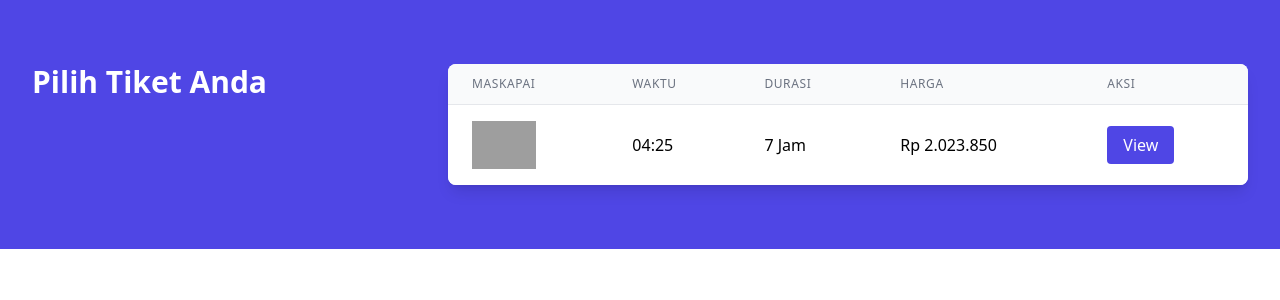
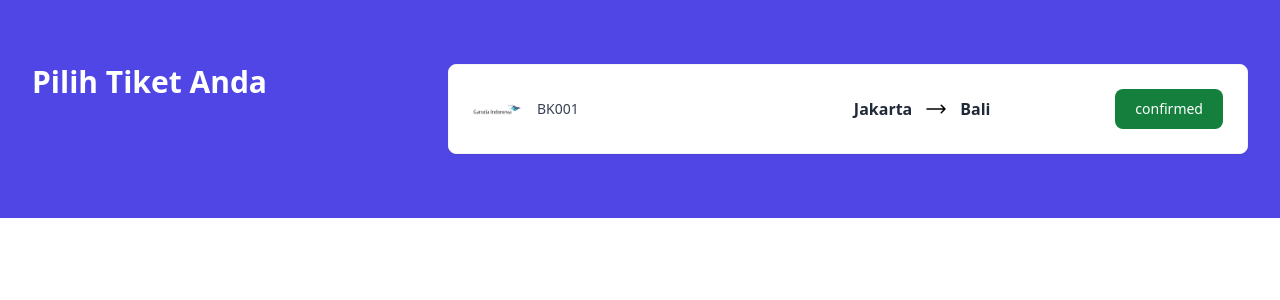
Before and after one commit to Ramdanii19/TiketinAja, a PHP site: page /user/listPesanan.php in a window 1280 px wide. Shown: the part 64-364 px from the top of the page. Run offline with PHP 8.4, Linux system fonts and the light colour scheme; data comes from the database, SQL or seed files in the repository; grey boxes are pictures that could not be loaded.

Commit message:
feat: show booked flights

```diff
--- a/src/assets/css/output.css
+++ b/src/assets/css/output.css
@@ -727,6 +703,11 @@ video {
   height: 1rem;
 }
 
+.size-6 {
+  width: 1.5rem;
+  height: 1.5rem;
+}
+
 .h-0\.5 {
   height: 0.125rem;
 }
@@ -739,38 +720,34 @@ video {
   height: 1.25rem;
 }
 
-.h-full {
-  height: 100%;
-}
-
 .min-h-screen {
   min-height: 100vh;
 }
 
-.w-1\/5 {
-  width: 20%;
-}
-
-.w-10 {
-  width: 2.5rem;
+.w-1\/6 {
+  width: 16.666667%;
 }
 
 .w-12 {
   width: 3rem;
 }
 
-.w-16 {
-  width: 4rem;
-}
-
 .w-32 {
   width: 8rem;
 }
 
+.w-48 {
+  width: 12rem;
+}
+
 .w-5 {
   width: 1.25rem;
 }
 
+.w-64 {
+  width: 16rem;
+}
+
 .w-96 {
   width: 24rem;
 }
@@ -779,28 +756,8 @@ video {
   width: 100%;
 }
 
-.w-1\/2 {
-  width: 50%;
-}
-
-.w-24 {
-  width: 6rem;
-}
-
-.w-36 {
-  width: 9rem;
-}
-
-.w-48 {
-  width: 12rem;
-}
-
-.w-1\/6 {
-  width: 16.666667%;
-}
-
-.min-w-full {
-  min-width: 100%;
+.max-w-4 {
+  max-width: 1rem;
 }
 
 .max-w-screen-xl {
@@ -925,11 +878,6 @@ video {
   border-color: rgb(243 244 246 / var(--tw-divide-opacity, 1));
 }
 
-.divide-gray-200 > :not([hidden]) ~ :not([hidden]) {
-  --tw-divide-opacity: 1;
-  border-color: rgb(229 231 235 / var(--tw-divide-opacity, 1));
-}
-
 .place-self-end {
   place-self: end;
 }
@@ -942,18 +890,10 @@ video {
   overflow-x: auto;
 }
 
-.whitespace-nowrap {
-  white-space: nowrap;
-}
-
 .rounded {
   border-radius: 0.25rem;
 }
 
-.rounded-3xl {
-  border-radius: 1.5rem;
-}
-
 .rounded-full {
   border-radius: 9999px;
 }
@@ -1079,11 +1044,6 @@ video {
   background-color: rgb(229 231 235 / var(--tw-bg-opacity, 1));
 }
 
-.bg-gray-50 {
-  --tw-bg-opacity: 1;
-  background-color: rgb(249 250 251 / var(--tw-bg-opacity, 1));
-}
-
 .bg-gray-800 {
   --tw-bg-opacity: 1;
   background-color: rgb(31 41 55 / var(--tw-bg-opacity, 1));
@@ -1109,29 +1069,24 @@ video {
   background-color: rgb(255 255 255 / var(--tw-bg-opacity, 1));
 }
 
-.bg-red-300 {
-  --tw-bg-opacity: 1;
-  background-color: rgb(252 165 165 / var(--tw-bg-opacity, 1));
-}
-
-.bg-\[\#ccebff\] {
-  --tw-bg-opacity: 1;
-  background-color: rgb(204 235 255 / var(--tw-bg-opacity, 1));
-}
-
-.bg-\[\#d8f3ed\] {
-  --tw-bg-opacity: 1;
-  background-color: rgb(216 243 237 / var(--tw-bg-opacity, 1));
-}
-
-.bg-\[\#e4dfff\] {
-  --tw-bg-opacity: 1;
-  background-color: rgb(228 223 255 / var(--tw-bg-opacity, 1));
-}
-
-.bg-\[\#fee4cd\] {
-  --tw-bg-opacity: 1;
-  background-color: rgb(254 228 205 / var(--tw-bg-opacity, 1));
+.bg-gray-400 {
+  --tw-bg-opacity: 1;
+  background-color: rgb(156 163 175 / var(--tw-bg-opacity, 1));
+}
+
+.bg-green-400 {
+  --tw-bg-opacity: 1;
+  background-color: rgb(74 222 128 / var(--tw-bg-opacity, 1));
+}
+
+.bg-green-700 {
+  --tw-bg-opacity: 1;
+  background-color: rgb(21 128 61 / var(--tw-bg-opacity, 1));
+}
+
+.bg-gray-500 {
+  --tw-bg-opacity: 1;
+  background-color: rgb(107 114 128 / var(--tw-bg-opacity, 1));
 }
 
 .bg-opacity-50 {
@@ -1224,22 +1189,8 @@ video {
   padding-bottom: 1rem;
 }
 
-.px-8 {
-  padding-left: 2rem;
-  padding-right: 2rem;
-}
-
-.py-10 {
-  padding-top: 2.5rem;
-  padding-bottom: 2.5rem;
-}
-
 .pt-5 {
   padding-top: 1.25rem;
-}
-
-.text-left {
-  text-align: left;
 }
 
 .text-center {
@@ -1289,24 +1235,32 @@ video {
   font-weight: 500;
 }
 
+.font-normal {
+  font-weight: 400;
+}
+
 .font-semibold {
   font-weight: 600;
 }
 
-.font-normal {
-  font-weight: 400;
-}
-
-.uppercase {
-  text-transform: uppercase;
-}
-
-.tracking-wider {
-  letter-spacing: 0.05em;
-}
-
-.tracking-widest {
-  letter-spacing: 0.1em;
+.text-\[\#64b0a5\] {
+  --tw-text-opacity: 1;
+  color: rgb(100 176 165 / var(--tw-text-opacity, 1));
+}
+
+.text-\[\#95c2db\] {
+  --tw-text-opacity: 1;
+  color: rgb(149 194 219 / var(--tw-text-opacity, 1));
+}
+
+.text-\[\#aca3d3\] {
+  --tw-text-opacity: 1;
+  color: rgb(172 163 211 / var(--tw-text-opacity, 1));
+}
+
+.text-\[\#e0b88e\] {
+  --tw-text-opacity: 1;
+  color: rgb(224 184 142 / var(--tw-text-opacity, 1));
 }
 
 .text-blue-500 {
--- a/src/views/user/listPesanan.php
+++ b/src/views/user/listPesanan.php
@@ -1,3 +1,15 @@
+<?php
+include "../../config/koneksi.php";
+$user_id = 2;
+
+$queryListPesanan = "SELECT * FROM bookings WHERE user_id = '$user_id'";
+$resultListPesanan = mysqli_query($conn, $queryListPesanan);
+$penerbanganData = [];
+while ($dataPesanan = mysqli_fetch_array($resultListPesanan, MYSQLI_ASSOC)) {
+    $pesananData[] = $dataPesanan;
+}
+?>
+
 <!DOCTYPE html>
 <html lang="en">
 
@@ -39,31 +51,50 @@
                     </h1>
                 </div>
 
-                <div class="overflow-x-auto rounded-lg shadow-lg bg-white lg:col-span-4">
-                    <table class="min-w-full divide-y divide-gray-200">
-                        <thead class="bg-gray-50">
-                            <tr>
-                                <th class="px-6 py-3 text-left text-xs font-medium text-gray-500 uppercase tracking-wider">Maskapai</th>
-                                <th class="px-6 py-3 text-left text-xs font-medium text-gray-500 uppercase tracking-wider">Waktu</th>
-                                <th class="px-6 py-3 text-left text-xs font-medium text-gray-500 uppercase tracking-wider">Durasi</th>
-                                <th class="px-6 py-3 text-left text-xs font-medium text-gray-500 uppercase tracking-wider">Harga</th>
-                                <th class="px-6 py-3 text-left text-xs font-medium text-gray-500 uppercase tracking-wider">Aksi</th>
-                            </tr>
-                        </thead>
-                        <tbody class="bg-white divide-y divide-gray-200">
-                            <tr>
-                                <td class="px-6 py-4 whitespace-nowrap">
-                                    <img class="w-16" src="https://logos-world.net/wp-content/uploads/2023/01/Garuda-Indonesia-Logo.jpg" alt="Garuda">
-                                </td>
-                                <td class="px-6 py-4 whitespace-nowrap">04:25</td>
-                                <td class="px-6 py-4 whitespace-nowrap">7 Jam</td>
-                                <td class="px-6 py-4 whitespace-nowrap">Rp 2.023.850</td>
-                                <td class="px-6 py-4 whitespace-nowrap">
-                                    <a href="detailPesanan.php" class="px-4 py-2 rounded bg-indigo-600 text-white hover:bg-indigo-700">View</a>
-                                </td>
-                            </tr>
-                        </tbody>
-                    </table>
+                <div class="lg:col-span-4">
+                    <?php if (count($pesananData) > 0) {
+                    ?>
+
+                        <div class="flex flex-col gap-4 ">
+                            <?php foreach ($pesananData as $dataPesanan) {
+                                $detail_penerbangan = json_decode($dataPesanan['detail_penerbangan'], true); // Decode JSON into an associative array
+
+                            ?>
+                                <a href="#"
+                                    class=" cursor-pointer shadow-sm flex items-start sm:items-center justify-between flex-col sm:flex-row gap-5 rounded-lg border border-gray-100 bg-white p-6">
+                                    <div class="flex items-center gap-4 w-64">
+                                        <img class="w-12" src="../../assets/img/<?php echo $detail_penerbangan['maskapai'] ?>.png" alt="Garuda">
+                                        <div>
+                                            <p class="text-sm  font-medium text-gray-700"><?php echo $dataPesanan['booking_code']; ?></p>
+                                        </div>
+                                    </div>
+
+                                    <div class="flex gap-3">
+                                        <p class="font-semibold  text-gray-800"><?php echo $detail_penerbangan['asal'] ?></p>
+                                        <svg xmlns="http://www.w3.org/2000/svg" fill="none" viewBox="0 0 24 24" stroke-width="1.5" stroke="currentColor" class="size-6">
+                                            <path stroke-linecap="round" stroke-linejoin="round" d="M17.25 8.25 21 12m0 0-3.75 3.75M21 12H3" />
+                                        </svg>
+
+                                        <p class="font-semibold  text-gray-800"><?php echo $detail_penerbangan['tujuan'] ?></p>
+                                    </div>
+                                    <?php
+                                    if ($dataPesanan['status'] == 'confirmed') { ?>
+                                        <p class="flex place-self-end focus:outline-none text-white bg-green-700 hover:bg-green-800 focus:ring-4 focus:ring-green-300 font-medium rounded-lg text-sm px-5 py-2.5 dark:bg-green-600 dark:hover:bg-green-700 dark:focus:ring-green-800"><?php echo $dataPesanan['status'] ?></p>
+                                    <?php
+                                    } else { ?>
+
+                                        <p class="flex place-self-end  focus:outline-none focus:ring-4 font-medium rounded-lg text-sm px-5 py-2.5 bg-gray-500 text-white border-gray-600 hover:bg-gray-700 hover:border-gray-600 focus:ring-gray-700"><?php echo $dataPesanan['status'] ?></p>
+                                    <?php
+                                    }
+                                    ?>
+                                </a>
+                            <?php } ?>
+                        </div>
+                    <?php } else { ?>
+                        <div class="bg-white p-4 text-gray-700 rounded-md">
+                            <p class="text-center text-sm font-medium">Penerbangan Tidak Tersedia</p>
+                        </div>
+                    <?php } ?>
                 </div>
             </div>
         </div>
```
Also changed, not shown: other parts of src/assets/css/output.css (+206 -178 lines).
